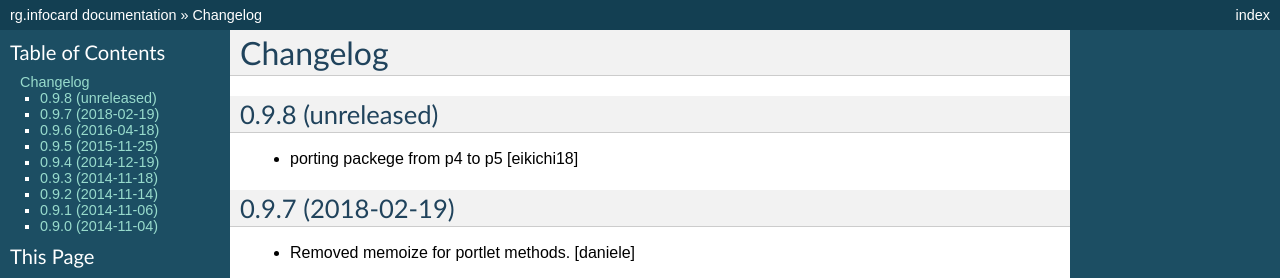
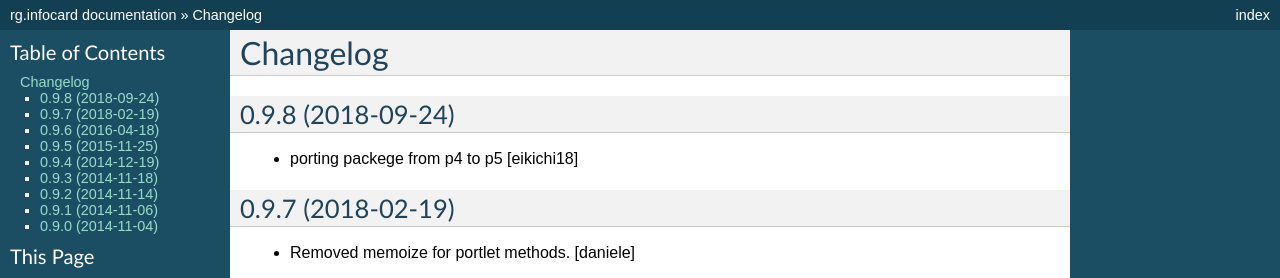
Before and after one commit to PloneGov-IT/rg.infocard, a Sphinx documentation site: the page built from docs/CHANGELOG.rst, in a window 1280 px wide. Shown: the top 278 px of the page. Built offline with Sphinx 7.4.7, drawn with Linux system fonts in a browser that asks for light colours.

Commit message:
Preparing release 0.9.8

```diff
--- a/docs/CHANGELOG.rst
+++ b/docs/CHANGELOG.rst
@@ -4,7 +4,7 @@
 Changelog
 =========
 
-0.9.8 (unreleased)
+0.9.8 (2018-09-24)
 ------------------
 
 - porting packege from p4 to p5
--- a/setup.py
+++ b/setup.py
@@ -17,7 +17,7 @@ long_description = "\n\n".join((
 
 setup(
     name='rg.infocard',
-    version='0.9.8.dev0',
+    version='0.9.8',
     description="rg.infocard",
     long_description=long_description,
     # Get more from http://pypi.python.org/pypi?%3Aaction=list_classifiers
```
